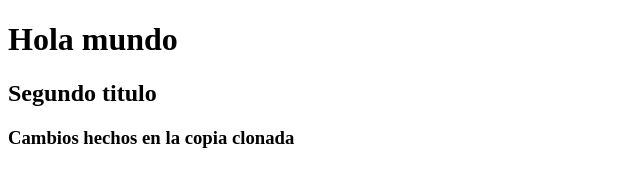
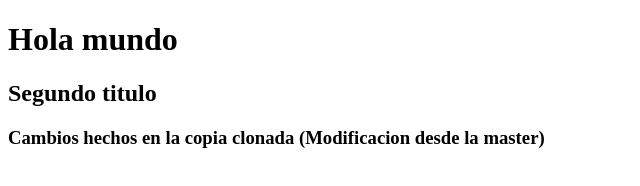
Before and after one commit to aruchinsky/proyecto-git, a plain HTML site: page index.html in a window 1280 px wide. Shown: the whole page, without its empty margins (0-640 px from the left). Drawn offline with Linux system fonts and the light colour scheme.

Commit message:
modificacion desde la master

```diff
--- a/index.html
+++ b/index.html
@@ -8,6 +8,6 @@
 <body>
     <h1>Hola mundo</h1>
     <h2>Segundo titulo</h2>
-    <h3>Cambios hechos en la copia clonada</h3>
+    <h3>Cambios hechos en la copia clonada (Modificacion desde la master)</h3>
 </body>
 </html>
```
